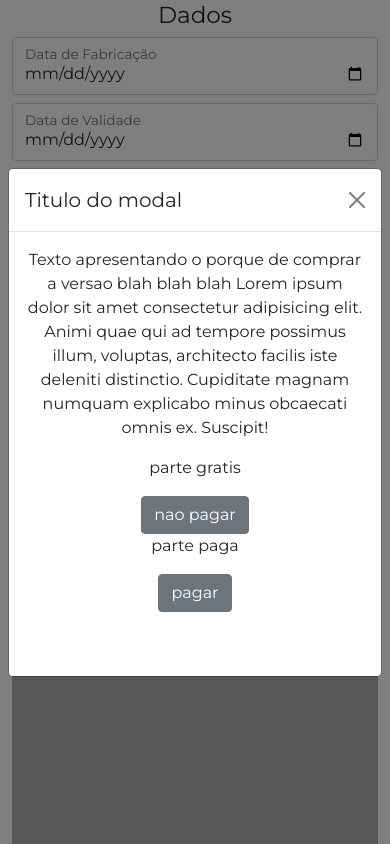
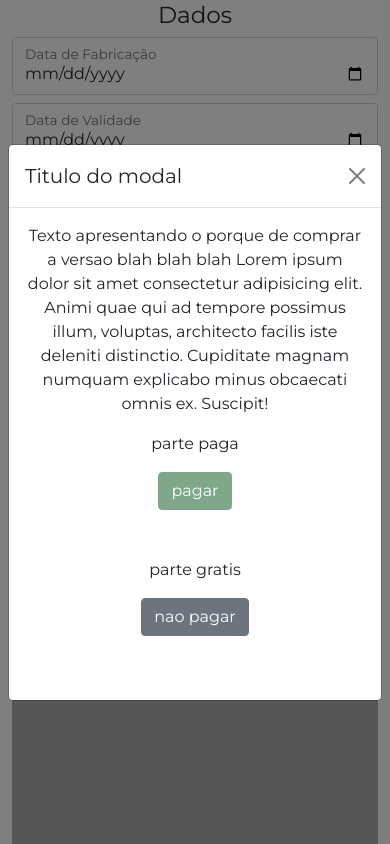
Before and after one commit to BrenoStuff/labelrotulos, a plain HTML site: page projeto.html in a window 390 px wide. Both pictures are taken after a click on the button "Botão Teste". Shown: the part 1061-1905 px from the top of the page. Drawn offline with Linux system fonts and the light colour scheme.

Commit message:
Ajustes Celular

```diff
--- a/projeto.html
+++ b/projeto.html
@@ -392,13 +392,13 @@
                 <div class="modal-body mb-5">
                     <p class="text-center">Texto apresentando o porque de comprar a versao blah blah blah Lorem ipsum dolor sit amet consectetur adipisicing elit. Animi quae qui ad tempore possimus illum, voluptas, architecto facilis iste deleniti distinctio. Cupiditate magnam numquam explicabo minus obcaecati omnis ex. Suscipit!</p>
                     <div class="row">
-                        <div class="col-md-6 order-sm-last order-md-0 text-center">
+                        <div class="col-md-6 order-last order-md-0 text-center">
                             <p>parte gratis</p>
                             <button type="button" class="btn btn-secondary" data-bs-dismiss="modal">nao pagar</button>
                         </div>
-                        <div class="col-md-6 text-center">
+                        <div class="col-md-6 text-center mb-5 mb-md-0">
                             <p>parte paga</p>
-                            <button type="button" class="btn btn-secondary" data-bs-dismiss="modal">pagar</button>
+                            <button type="button" class="btn btn-green" data-bs-dismiss="modal">pagar</button>
                         </div>
                     </div>
                 </div>
```
